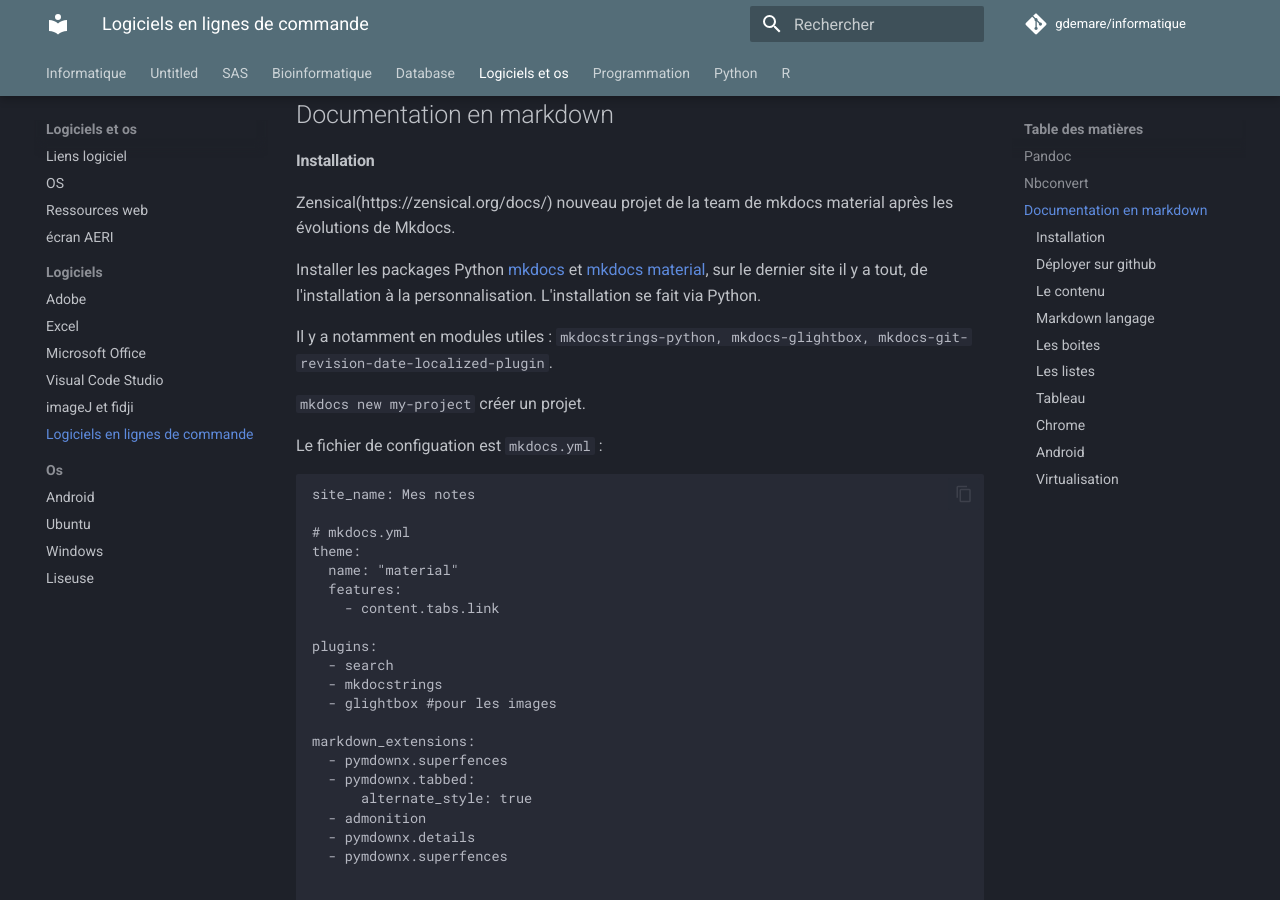
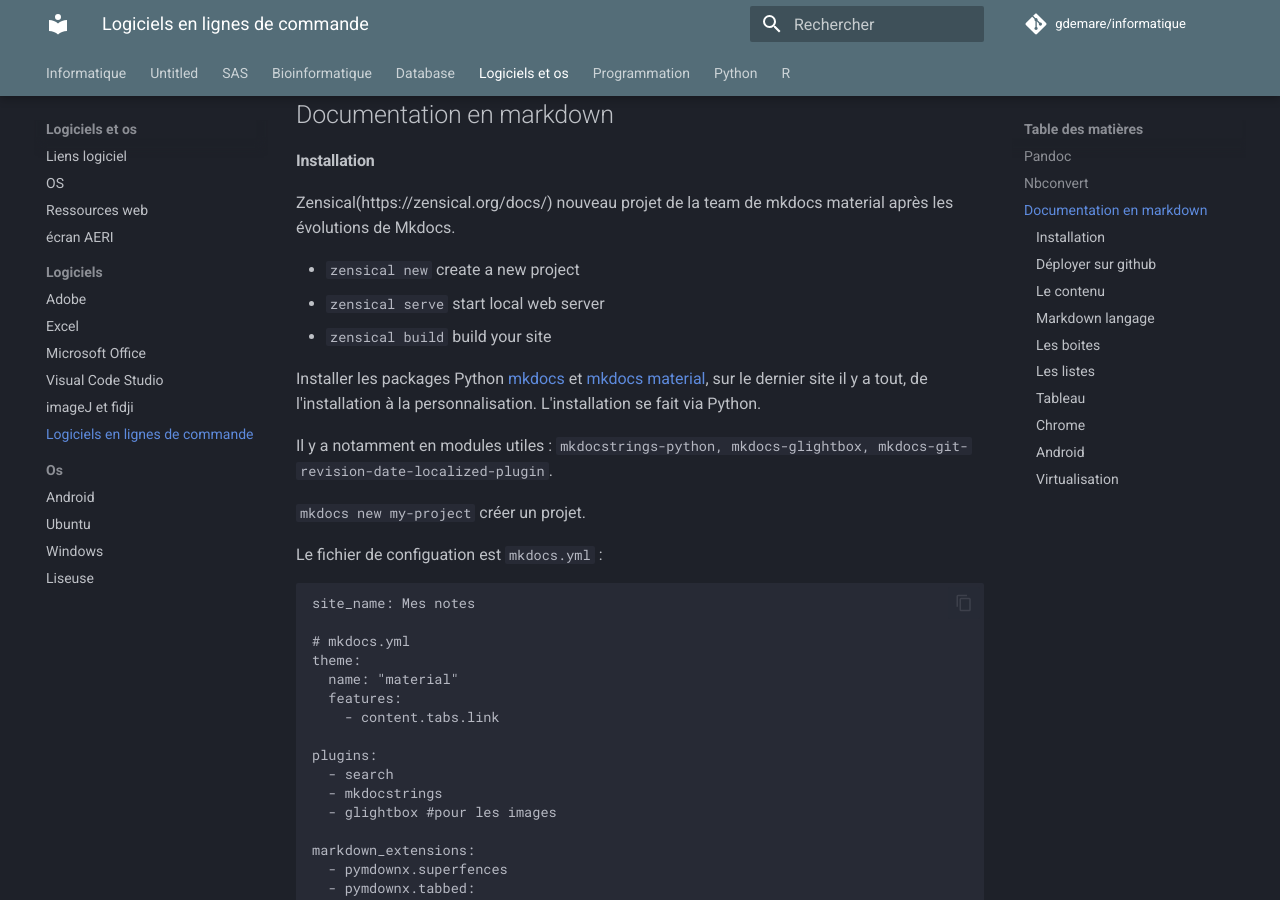
Before and after one commit to gdemare/Informatique, an MkDocs documentation site: the page built from docs/logiciels et os/logiciels/logiciels en lignes de commande.md, in a window 1280 px wide and 900 px high, scrolled down 771 px. Built offline with MkDocs 1.6.1 and Material for MkDocs 9.7.7, drawn with Linux system fonts in a browser that asks for light colours; comment, search, counter and statistics services are not loaded.

Commit message:
Update logiciels en lignes de commande.md

```diff
--- a/docs/logiciels et os/logiciels/logiciels en lignes de commande.md
+++ b/docs/logiciels et os/logiciels/logiciels en lignes de commande.md
@@ -20,6 +20,10 @@ Convertir du markdown en word, html, pdf.
 #### Installation
 
 Zensical(https://zensical.org/docs/) nouveau projet de la team de mkdocs material après les évolutions de Mkdocs.
+
+- `zensical new` create a new project
+- `zensical serve` start local web server
+- `zensical build` build your site
 
 Installer les packages Python [mkdocs](https://www.mkdocs.org/) et [mkdocs material](https://squidfunk.github.io/mkdocs-material/), sur le dernier site il y a tout, de l'installation à la personnalisation. L'installation se fait via Python.
 
```
